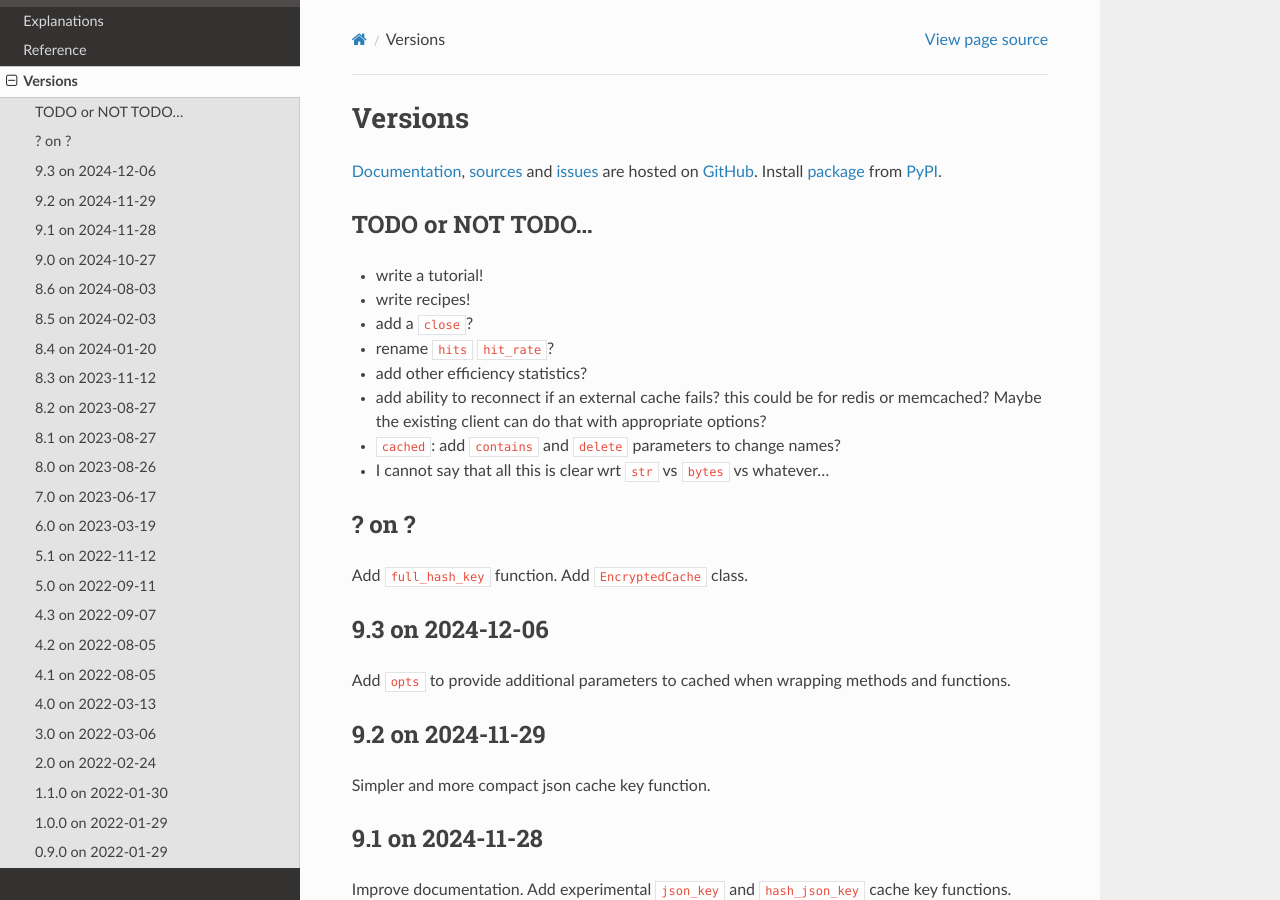
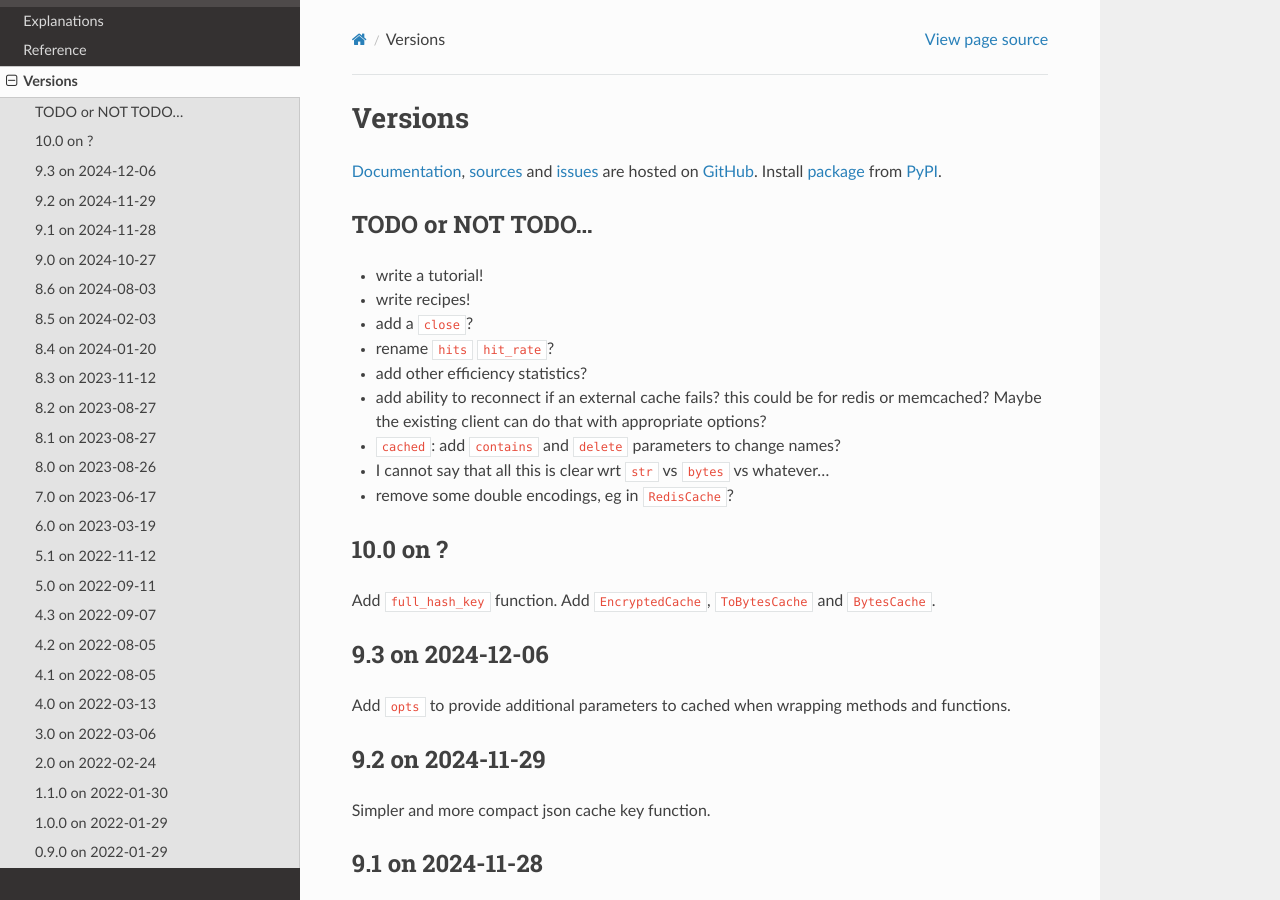
Before and after one commit to zx80/cachetools-utils, a Sphinx documentation site: the page built from docs/VERSIONS.md, in a window 1280 px wide and 900 px high. Built offline with Sphinx 7.4.7 and the Read the Docs theme 3.1.0, drawn with Linux system fonts in a browser that asks for light colours; pages that are not in the unit, such as notebooks, are missing from menus.

Commit message:
next version will be 10.0

```diff
--- a/docs/VERSIONS.md
+++ b/docs/VERSIONS.md
@@ -19,11 +19,12 @@ Install [package](https://pypi.org/project/CacheToolsUtils/) from
   Maybe the existing client can do that with appropriate options?
 - `cached`: add `contains` and `delete` parameters to change names?
 - I cannot say that all this is clear wrt `str` vs `bytes` vs whatever…
+- remove some double encodings, eg in `RedisCache`?
 
-## ? on ?
+## 10.0 on ?
 
 Add `full_hash_key` function.
-Add `EncryptedCache` class.
+Add `EncryptedCache`, `ToBytesCache` and `BytesCache`.
 
 ## 9.3 on 2024-12-06
 
--- a/pyproject.toml
+++ b/pyproject.toml
@@ -4,7 +4,7 @@ build-backend = "setuptools.build_meta"
 
 [project]
 name = "CacheToolsUtils"
-version = "9.3"
+version = "10.0"
 authors = [ { name = "Fabien Coelho", email = "cachetools.utils@coelho.net" } ]
 description = "Cachetools Utilities"
 readme = "README.md"
```
